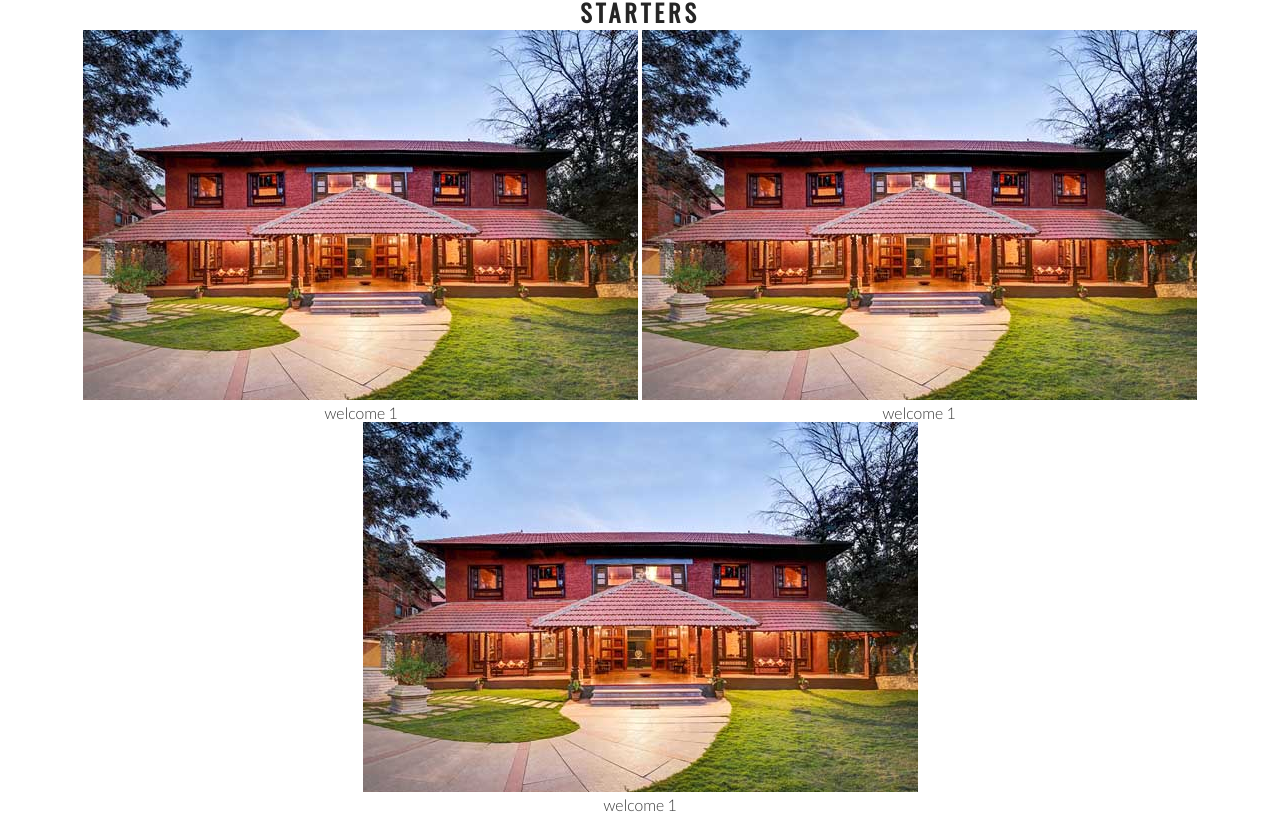
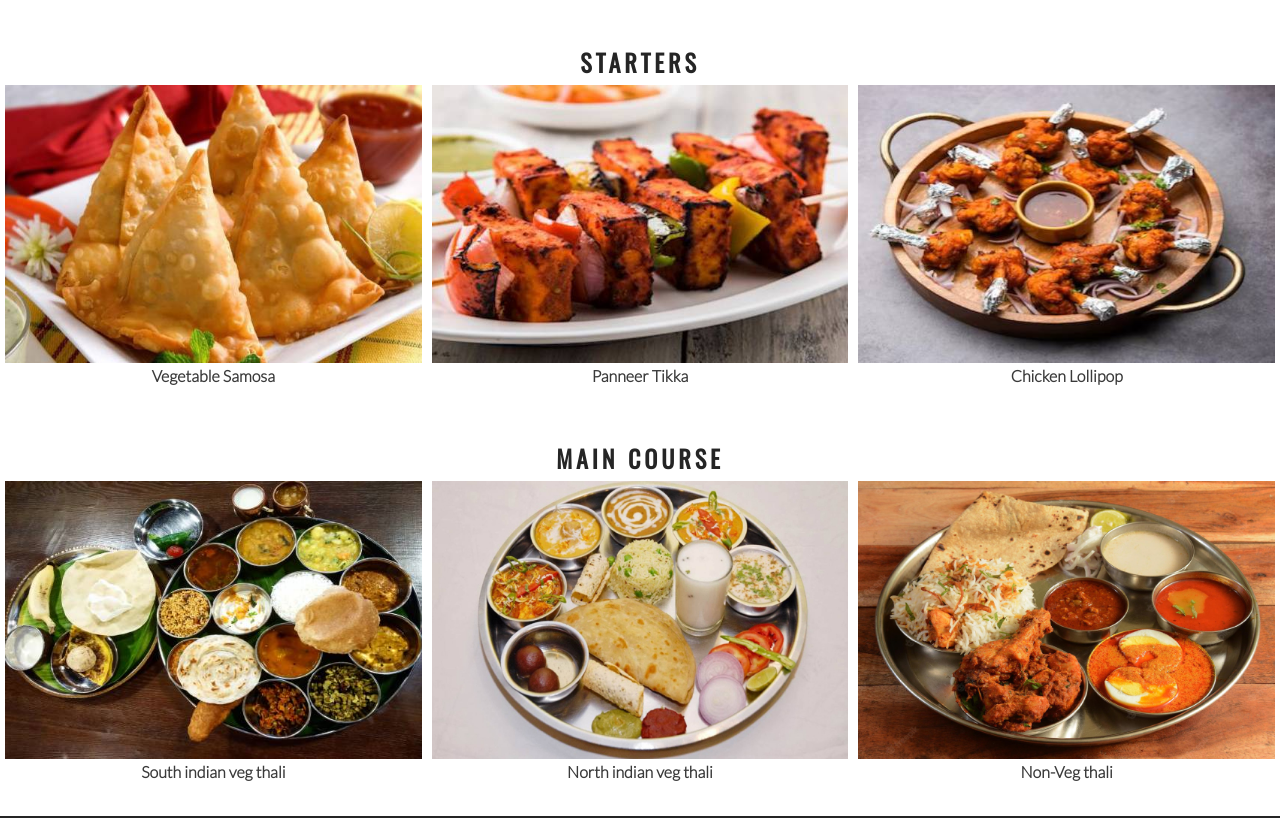
Before and after one commit to vinuc49/Hoysala-village-restaurant, a plain HTML site: page menu.html in a window 1280 px wide. Shown: the part 91-909 px from the top of the page. Drawn offline with nearby package versions, Linux system fonts and the light colour scheme.

Commit message:
Updating image size

```diff
--- a/assets/css/style.css
+++ b/assets/css/style.css
@@ -51,6 +51,7 @@ h2 {
     float: right;
     list-style-type: none;
     margin-right: 30px;
+    margin-top: 10px;
 }
 
 #menu a {
@@ -336,25 +337,31 @@ footer {
     clear: left;
     background-size: cover;
     background-position: center;
-    height: 1200px;
+    height: 100%;
     width: 100%;
     display: block;
     overflow: hidden;
+    margin-bottom: 30px;
+
 }
 .starters{
     text-align: center;
+    margin-top: 50px;
 }
-.starters-images{
-    display: inline-block;
-    width: auto;
-    margin: auto;
+.row{
+    display: flex;
 }
 
-.starters-images image{
+.starters-images{
+    flex: 33.33%;
+    padding: 5px;
+}
+
+/*.starters-images image{
     height: 10px;
     width: 10px;
     margin: auto;
-}
+}*/
 
 /* media queries*/
 /* Style medium screen sizes from 1200px wide and down */
@@ -450,3 +457,9 @@ footer {
             height: 300px;
         }
     }
+
+    @media screen and (max-width: 500px) {
+        .column {
+          width: 100%;
+        }
+      }
--- a/menu.html
+++ b/menu.html
@@ -20,8 +20,8 @@
         <a href="index.html">
             <h1 id="logo">HOYSALA VILLAGE RESTAURANT</h1>
         </a>
-        <nav>
-            <ul id="menu">
+        <nav id="menu">
+            <ul >
                 <li>
                     <a href="book.html">Book a table</a>
                 </li>
@@ -38,29 +38,30 @@
     <section class="menu-section">
         <div class="starters">
             <H2>starters</H2>
-            <div class="starters-images"><img src="assets/images/welcome.jpg" alt="welcome">
-                <p>welcome 1</p>
+            <div class="row">
+                <div class="starters-images"><img src="assets/images/samosa1.jpg" alt="samosa" style="width:100%">
+                    <p><strong>Vegetable Samosa</strong></p>
+                </div>
+                <div class="starters-images"><img src="assets/images/panneer_tikka_1.jpg" alt="panneer_tikka" style="width:100%">
+                    <p><strong>Panneer Tikka</strong></p>
+                </div>
+                <div class="starters-images"><img src="assets/images/chicken-lollipop_1.jpg" alt="chicken-lollipop" style="width:100%">
+                    <p><strong>Chicken Lollipop</strong></p>
+                </div>
             </div>
-            <div class="starters-images"><img src="assets/images/welcome.jpg" alt="welcome">
-                <p>welcome 1</p>
-            </div>
-            <div class="starters-images"><img src="assets/images/welcome.jpg" alt="welcome">
-                <p>welcome 1</p>
-            </div>
-
-
-
         </div>
         <div class="starters">
             <H2>Main course</H2>
-            <div class="starters-images"><img src="assets/images/welcome.jpg" alt="welcome">
-                <p>South indian veg thali</p>
-            </div>
-            <div class="starters-images"><img src="assets/images/welcome.jpg" alt="welcome">
-                <p>North indian veg thali</p>
-            </div>
-            <div class="starters-images"><img src="assets/images/welcome.jpg" alt="welcome">
-                <p>Non-Veg thali</p>
+            <div class="row">
+                <div class="starters-images"><img src="assets/images/south_indian_thali1.jpg" alt="south_indian_thali1" style="width:100%" >
+                    <p><strong> South indian veg thali</strong></p>
+                </div>
+                <div class="starters-images"><img src="assets/images/north_thali1.jpg" alt="north_india_thali" style="width:100%">
+                    <p><strong>North indian veg thali</strong></p>
+                </div>
+                <div class="starters-images"><img src="assets/images/non-veg5.jpg" alt="non-veg" style="width:100%" >
+                    <p><strong>Non-Veg thali</strong></p>
+                </div>
             </div>
         </div>
 
```
Also changed, not shown: index.html (+2 -2 lines), assets/images/chicken-lollipop_1.jpg (added), assets/images/non-veg5.jpg (added), assets/images/north_thali1.jpg (added), assets/images/panneer_tikka_1.jpg (added), assets/images/samosa1.jpg (added), assets/images/south_indian_thali1.jpg (added).
